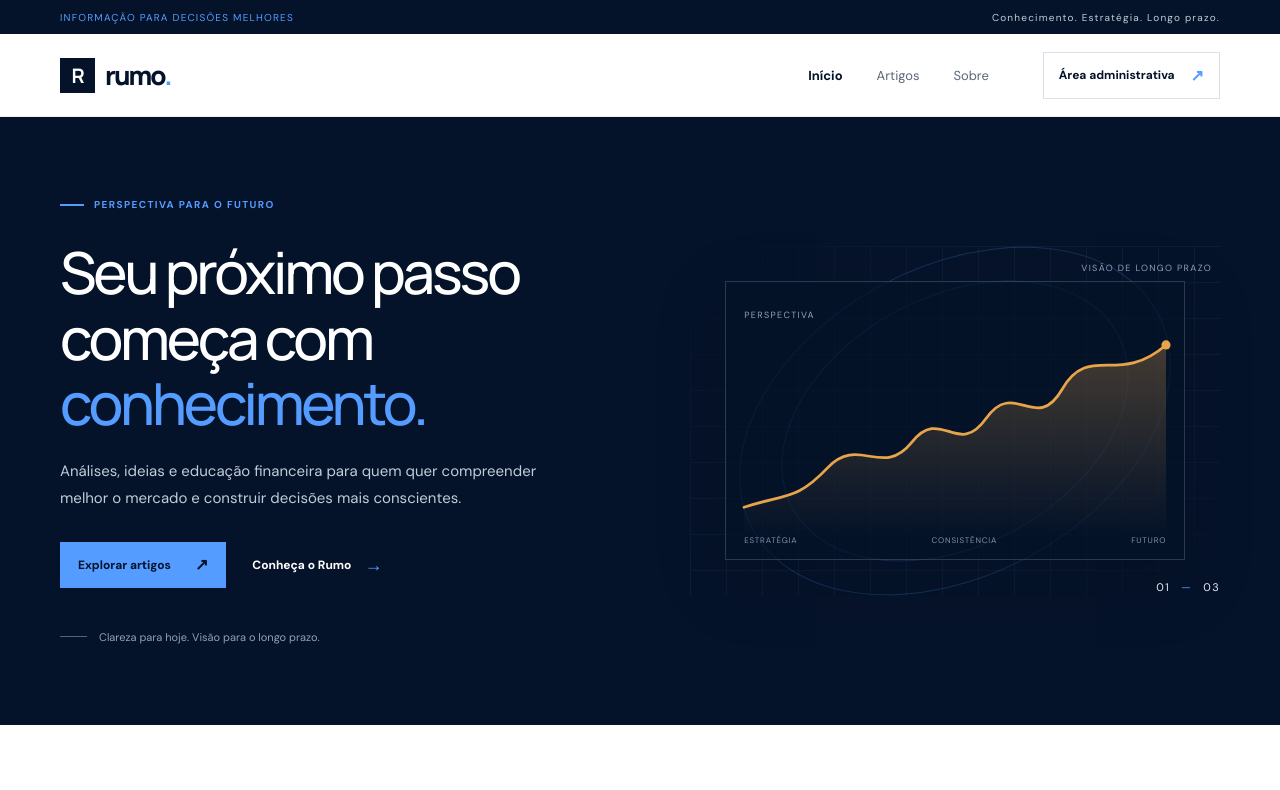
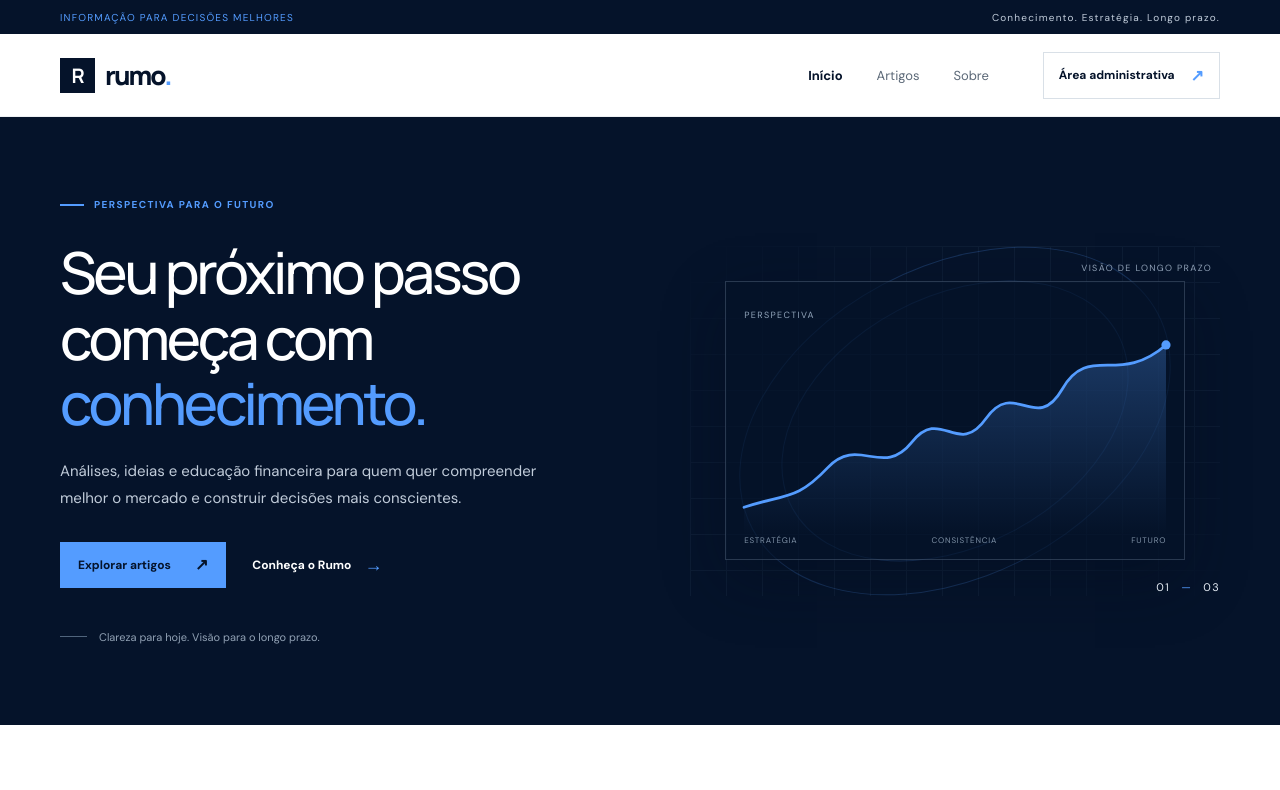
Before and after one commit to mayconjzj/Rumo-Blog, a Next.js app: page / in a window 1280 px wide. Shown: the top 790 px of the page. Built offline with nearby package versions, Linux system fonts and the light colour scheme.

Commit message:
Atualizar gráfico para a paleta azul do projeto

```diff
--- a/app/page.tsx
+++ b/app/page.tsx
@@ -115,13 +115,13 @@ export default function HomePage() {
               <svg viewBox="0 0 460 220" role="img" aria-label="Linha ilustrativa em trajetória ascendente">
                 <defs>
                   <linearGradient id="areaFill" x1="0" y1="0" x2="0" y2="1">
-                    <stop offset="0%" stopColor="#e8a44a" stopOpacity=".28" />
-                    <stop offset="100%" stopColor="#e8a44a" stopOpacity="0" />
+                    <stop offset="0%" stopColor="#549CFF" stopOpacity=".28" />
+                    <stop offset="100%" stopColor="#549CFF" stopOpacity="0" />
                   </linearGradient>
                 </defs>
                 <path d="M0 190 C45 175 57 183 91 147 S151 159 183 119 S233 137 264 93 S318 111 347 61 S408 58 460 13 L460 220 L0 220 Z" fill="url(#areaFill)" />
-                <path d="M0 190 C45 175 57 183 91 147 S151 159 183 119 S233 137 264 93 S318 111 347 61 S408 58 460 13" fill="none" stroke="#e8a44a" strokeWidth="3" strokeLinecap="round" />
-                <circle cx="460" cy="13" r="5" fill="#e8a44a" />
+                <path d="M0 190 C45 175 57 183 91 147 S151 159 183 119 S233 137 264 93 S318 111 347 61 S408 58 460 13" fill="none" stroke="#549CFF" strokeWidth="3" strokeLinecap="round" />
+                <circle cx="460" cy="13" r="5" fill="#549CFF" />
               </svg>
               <div className="chart-footer"><span>ESTRATÉGIA</span><span>CONSISTÊNCIA</span><span>FUTURO</span></div>
             </div>
```
